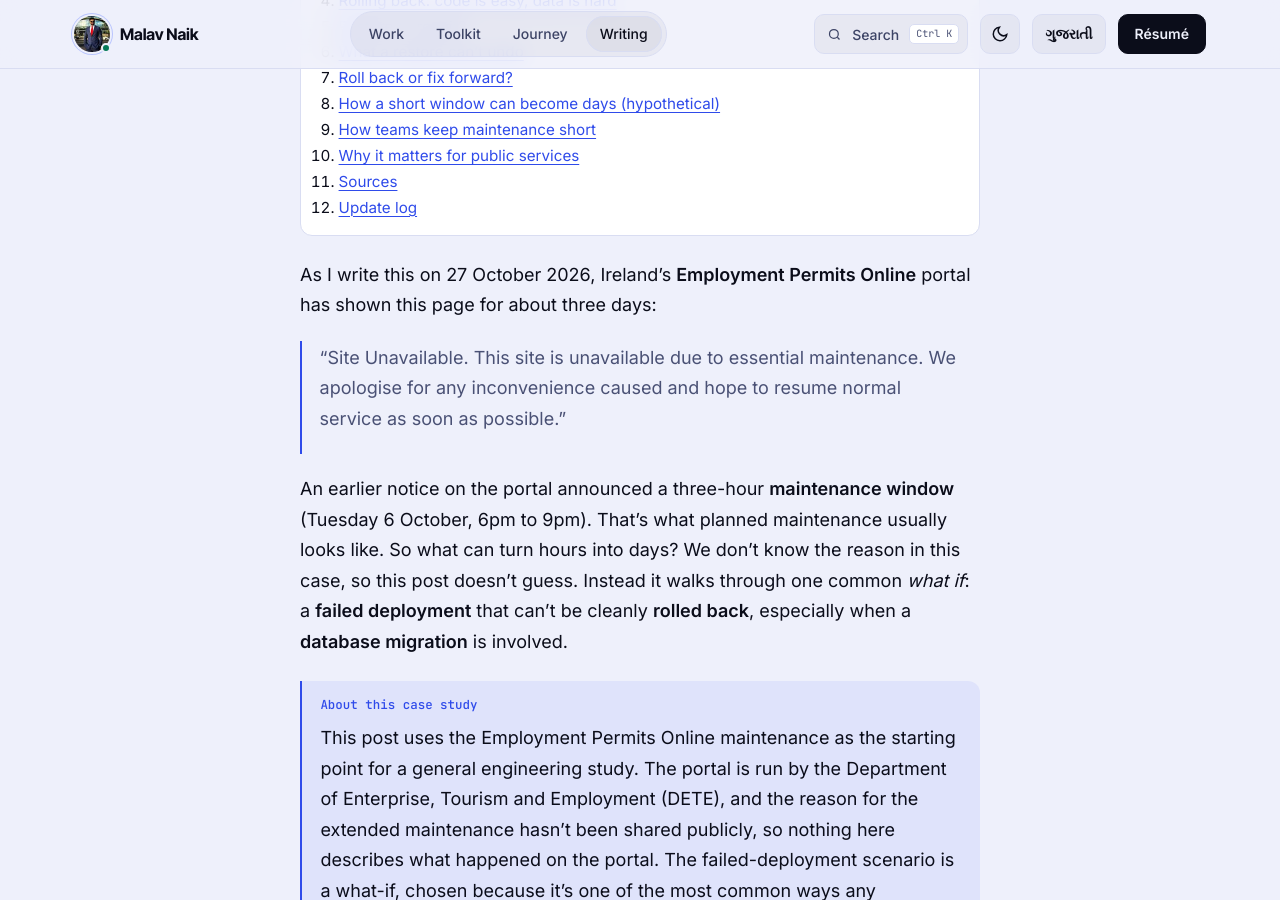
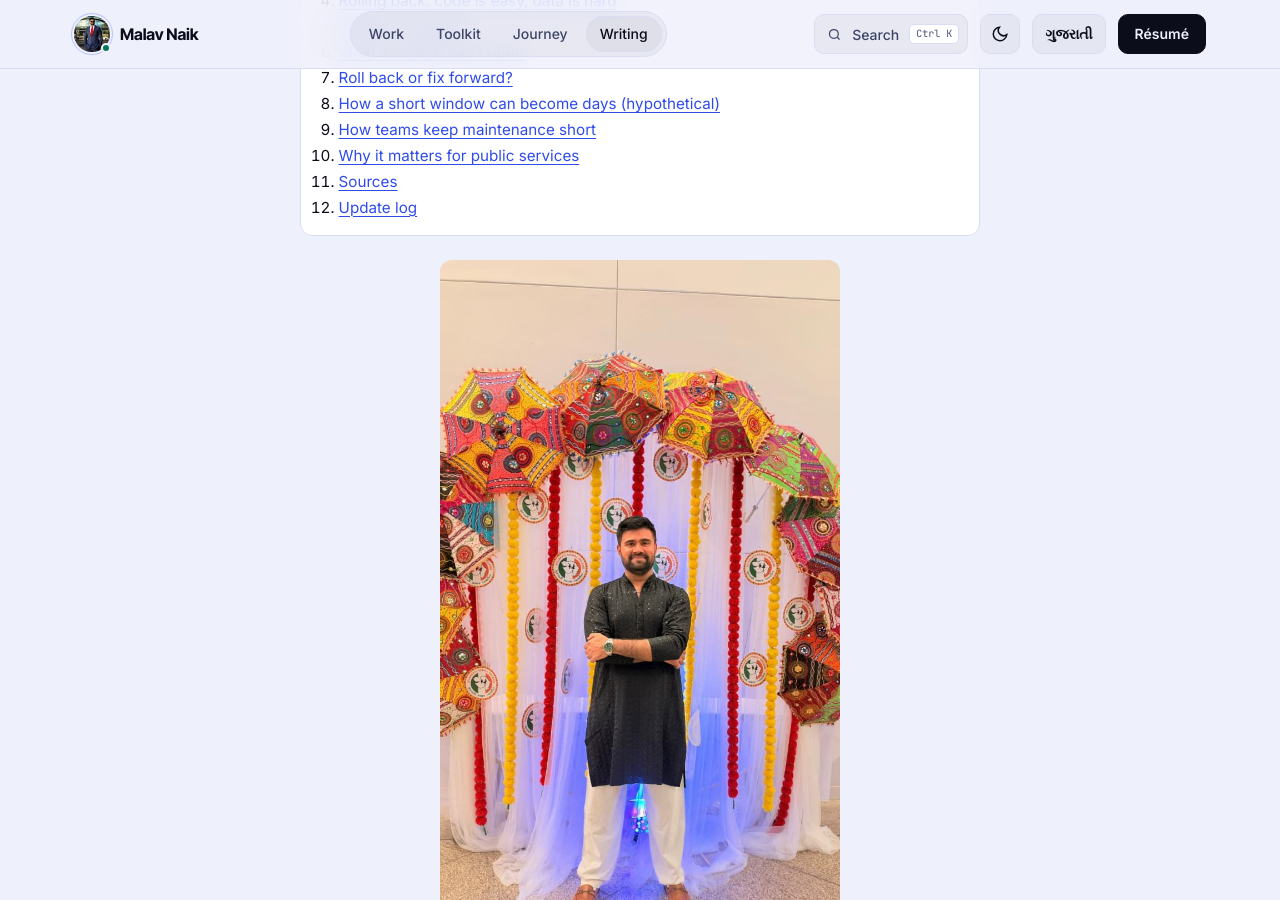
Before and after one commit to malavnaik99/malavnaik99.github.io, a Jekyll site: the page built from _posts/2026-10-27-maintenance-window-failed-deployment-rollback.md, in a window 1280 px wide and 900 px high, scrolled down 900 px. Built offline with Jekyll 4.4.1, drawn with Linux system fonts in a browser that asks for light colours.

Commit message:
Maintenance post: add Malav's photo, as on every other post
The photo goes under the title with name-first alt text, and becomes the
post's og:image and BlogPosting image, so it can surface in image search
for his name. Shown centred at up to 400px wide because it's portrait.
Metadata stripped; the unused diagram share image is removed.

Co-Authored-By: Claude Opus 5.5 <noreply@anthropic.com>
Claude-Session: https://claude.ai/code/session_01JaFb17AFDjc3efsJ7BvsN4

```diff
--- a/_posts/2026-10-27-maintenance-window-failed-deployment-rollback.md
+++ b/_posts/2026-10-27-maintenance-window-failed-deployment-rollback.md
@@ -6,7 +6,8 @@ slug: maintenance-window-failed-deployment-rollback
 description: "What turns a short maintenance window into days? A visual guide to failed deployments, database migrations and rollback, with Employment Permits Online as a case study."
 series: data-engineering
 tags: [devops, deployment, rollback, incident-response, site-reliability, database-migration, data-engineering, cloud]
-image: { path: /images/og-maintenance-window-rollback.png, width: 1200, height: 627, alt: "Rollback decision tree: did the schema change, is it backward compatible, can we fix forward, or restore from backup" }
+image: "/images/malav-naik-black-kurta-festival-umbrellas.jpg"
+image_alt: "Malav Naik in a black kurta in front of colourful umbrellas and marigold garlands"
 canonical_url: "https://malavnaik.com/blog/maintenance-window-failed-deployment-rollback/"
 minutes: 8  # reading time for the main text; the collapsed deep dives are optional
 tldr: "Maintenance windows are planned around everything going right. They stretch into days when a step fails at production scale and the change can't simply be undone: rolling back code takes minutes, but rolling back data means restores, lost writes and reconciliation. Expand/contract migrations, blue-green deploys and rehearsed restores keep failures small."
@@ -21,6 +22,8 @@ faq:
     a: "A way to change a database schema in small, reversible steps across several releases: add the new structure, move the application and data over while both work, and only remove the old structure once nothing uses it."
 last_modified_at: 2026-10-27
 ---
+
+![Malav Naik in a black kurta in front of colourful umbrellas and marigold garlands – Why '2 Hours of Maintenance' Becomes 3 Days: The Engineering Behind Failed Deployments and Rollbacks](/images/malav-naik-black-kurta-festival-umbrellas.jpg){: width="720" height="1280" style="display:block; margin: 0 auto; max-width: min(100%, 400px)"}
 
 As I write this on 27 October 2026, Ireland's **Employment Permits Online** portal has shown this page for about three days:
 
```
Also changed, not shown: images/malav-naik-black-kurta-festival-umbrellas.jpg (added), images/og-maintenance-window-rollback.png (deleted).
